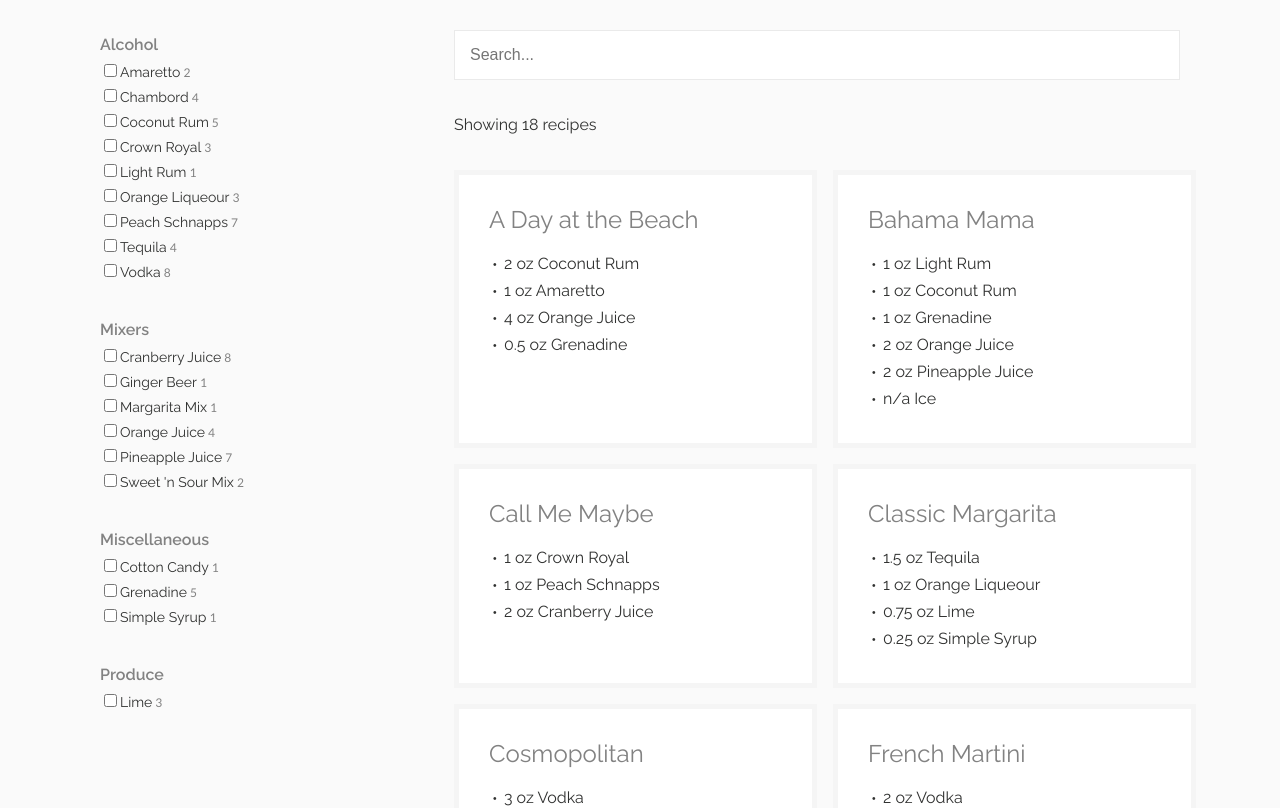
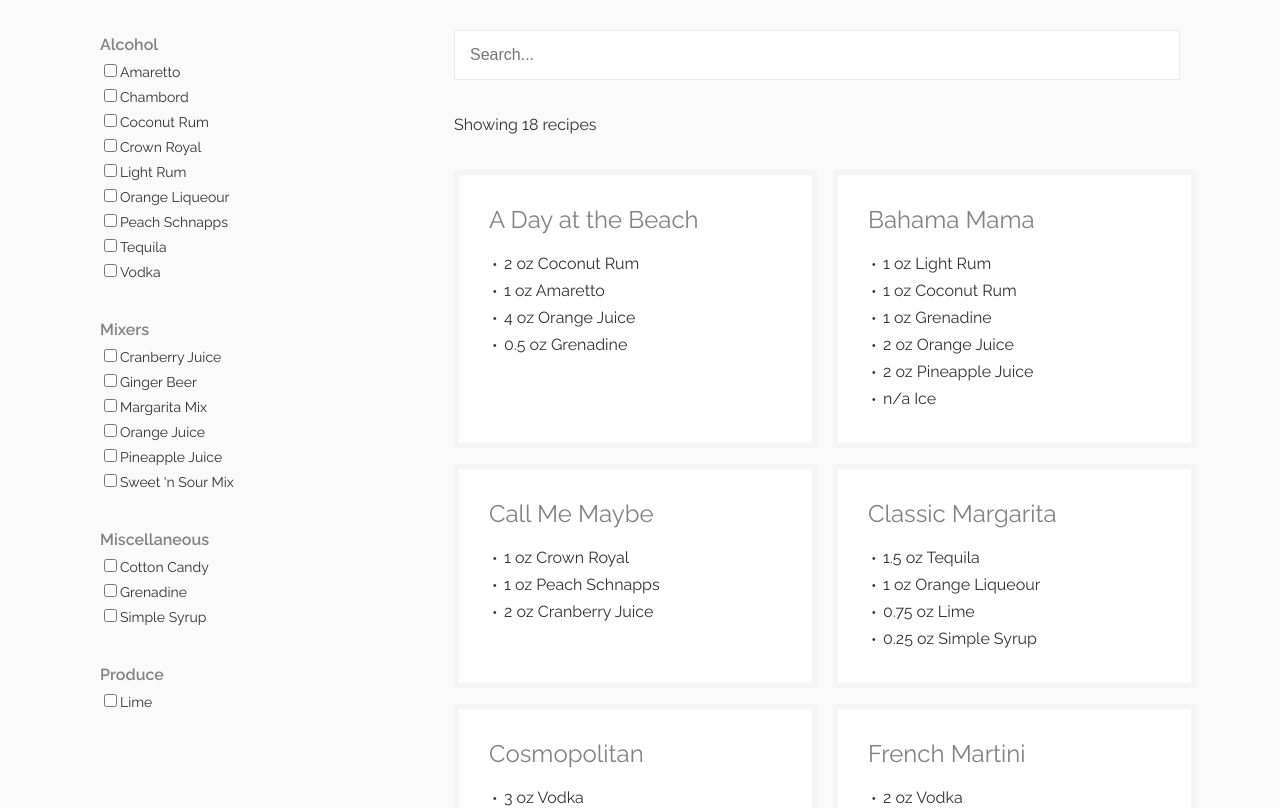
Before and after one commit to nicolesmithdev/mixology, a Vue app: page / in a window 1280 px wide. Shown: the top 808 px of the page. Built offline with nearby package versions, Linux system fonts and the light colour scheme.

Commit message:
Remove count from filters

```diff
--- a/src/components/FilterGroup.vue
+++ b/src/components/FilterGroup.vue
@@ -10,7 +10,6 @@
                     @change="toggleFilter"
                 />
                 <label :for="value">{{ value }}</label>
-                <span class="count">{{ count(value) }}</span>
             </li>
         </ul>
     </div>
@@ -31,15 +30,6 @@ export default {
         },
     },
     methods: {
-        count(value) {
-            return this.recipes.filter((recipe) =>
-                recipe.ingredients
-                    ? recipe.ingredients.some((item) =>
-                          item.ingredient.includes(`${value}`)
-                      )
-                    : false
-            ).length;
-        },
         toggleFilter(e) {
             const key = e.target.value.split('.')[0].toLowerCase(); // i.e. alcohol
             const value = e.target.value.split('.')[1]; // i.e. Tequila
--- a/src/scss/layout/_sidebar.scss
+++ b/src/scss/layout/_sidebar.scss
@@ -26,13 +26,6 @@
 
         li {
             list-style: none;
-
-            span.count {
-                color: $gray;
-                font-family: $alt-font;
-                font-size: 12px;
-                margin-left: 0.25em;
-            }
         }
     }
 
```
